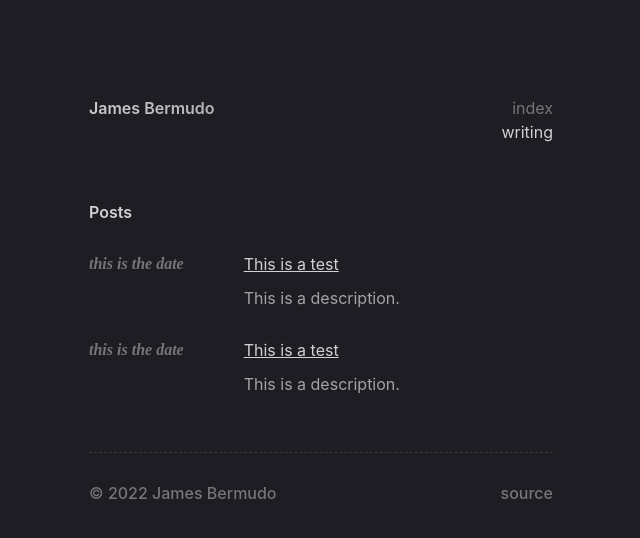
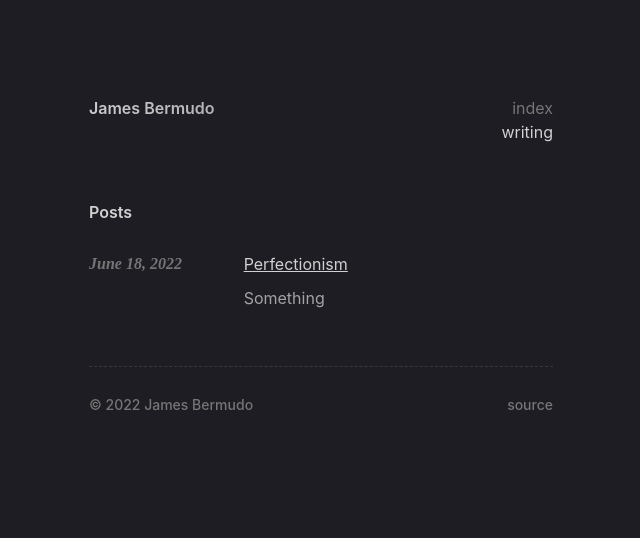
Before and after one commit to jcebermudo/jamesbermudo.com, a Next.js app: page /writing in a window 1280 px wide. Shown: the top 538 px of the page, without its empty margins (319-959 px from the left). Built offline with nearby package versions, Linux system fonts and the light colour scheme.

Commit message:
Font size on footer + mdx changes

```diff
--- a/components/Footy.jsx
+++ b/components/Footy.jsx
@@ -3,8 +3,8 @@ const Footy = () => {
     <div className="mt-14">
     <hr className='border-[#767677] border-dashed opacity-30'/>
     <div className="flex flex-row mt-7">
-    <p className='basis-11/12 text-[#767677] font-medium text-base select-none'>© 2022 James Bermudo</p>
-    <a target="_blank" rel="noreferrer" href="https://github.com/jcebermudo/bermudo.me/tree/main" className="basis-1/12 text-[#767677] font-medium text-base select-none duration-150 hover:text-indigo-300">source</a>
+    <p className='basis-11/12 text-[#767677] font-medium text-sm select-none'>© 2022 James Bermudo</p>
+    <a target="_blank" rel="noreferrer" href="https://github.com/jcebermudo/bermudo.me/tree/main" className="basis-1/12 text-[#767677] font-medium text-sm select-none duration-150 hover:text-indigo-300">source</a>
     </div>
     </div>
     )
--- /dev/null
+++ b/posts/perfectionism.mdx
@@ -0,0 +1,5 @@
+---
+title: 'Perfectionism'
+date: 'June 18, 2022'
+description: 'Something'
+---
--- a/posts/test copy.mdx
+++ /dev/null
@@ -1,7 +0,0 @@
----
-title: 'This is a test'
-date: 'this is the date'
-description: 'This is a description.'
----
-
-[title](https://www.example.com)
--- a/posts/test.mdx
+++ /dev/null
@@ -1,7 +0,0 @@
----
-title: 'This is a test'
-date: 'this is the date'
-description: 'This is a description.'
----
-
-[title](https://www.example.com)
```
